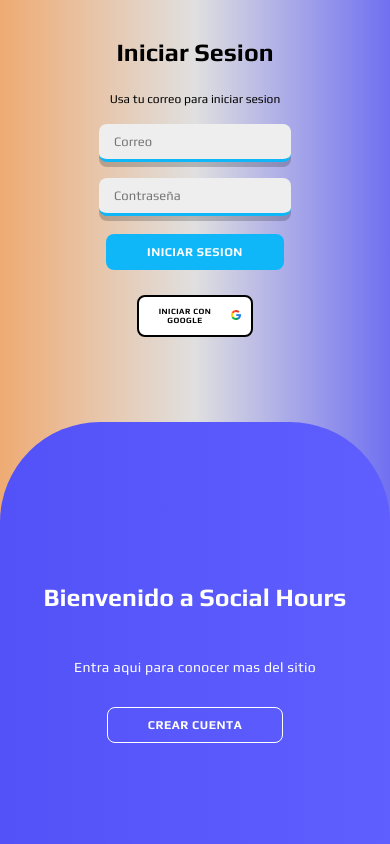
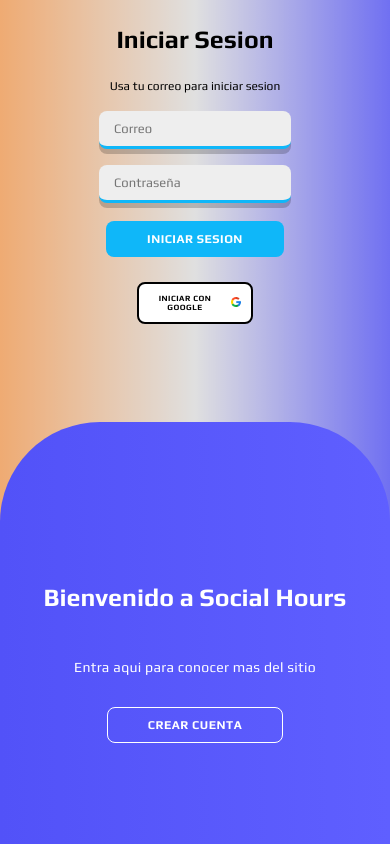
Before and after one commit to 4658410-prog/social-hours, a website: page html/login.html in a window 390 px wide. Drawn offline with Linux system fonts and the light colour scheme; some packages are replaced by stand-ins of ours; a script that the page names is missing; a web font is replaced by a local one.

Commit message:
Adjust login content height from 48% to 45%

```diff
--- a/css/login.css
+++ b/css/login.css
@@ -271,7 +271,7 @@ body.swal2-shown {
     position: absolute;
     left: 0;
     width: 100%;
-    height:48%;
+    height:45%;
     display: flex;
     flex-direction: column;
     justify-content: center;
```
